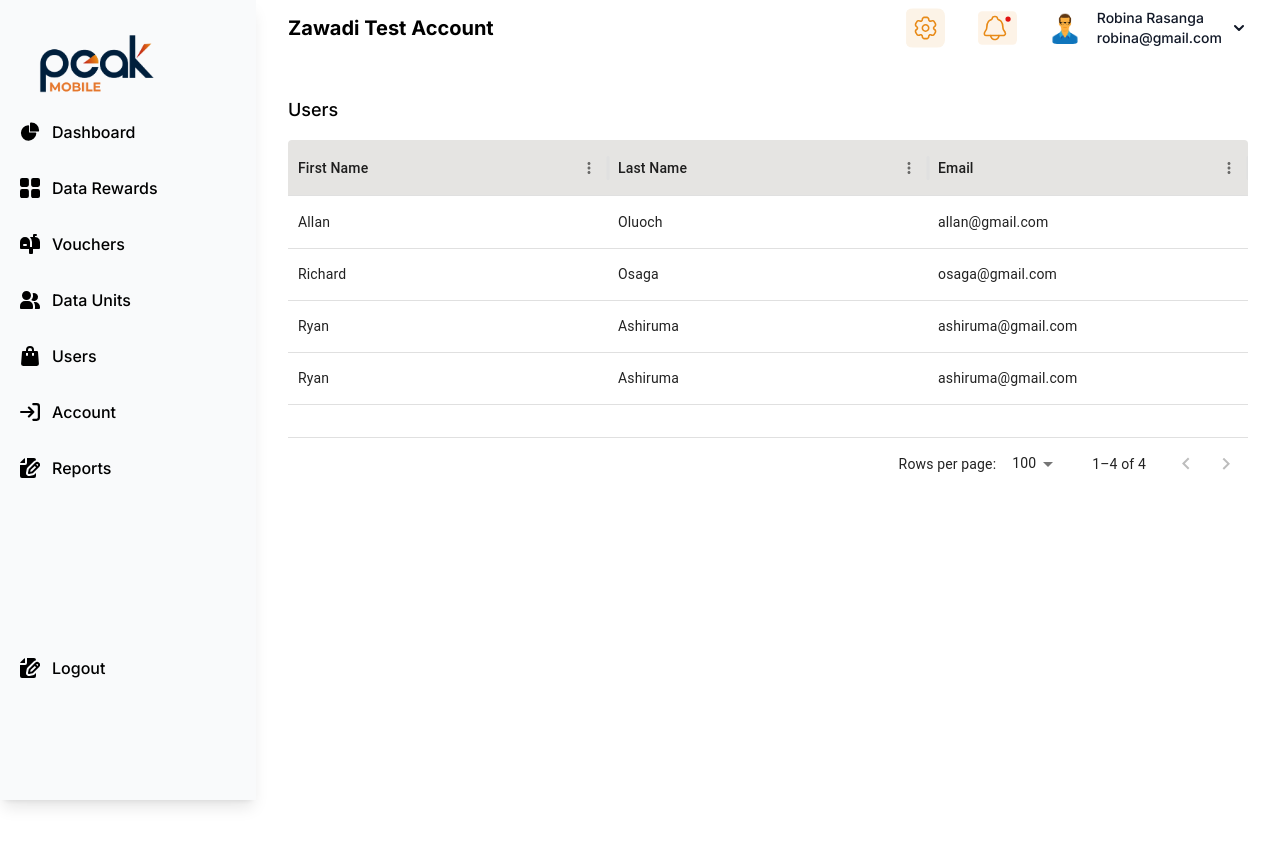
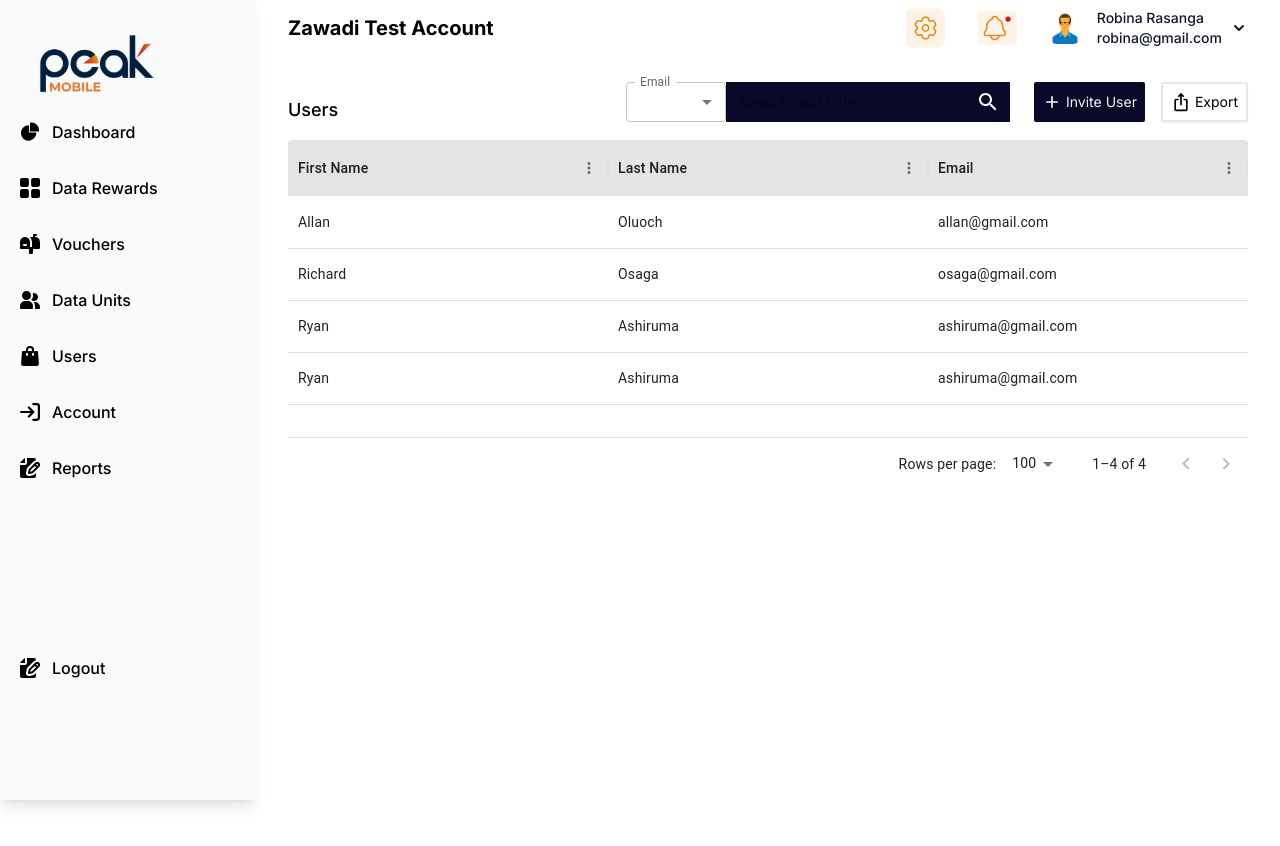
Before and after one commit to rosaga/PML_Frontend_V2, a Next.js app: page /apps/1/users in a window 1280 px wide. Built offline with nearby package versions, Linux system fonts and the light colour scheme.

Commit message:
create search input

```diff
--- a/package.json
+++ b/package.json
@@ -22,6 +22,8 @@
     "next": "14.2.3",
     "react": "^18",
     "react-dom": "^18",
+    "react-redux": "^9.1.2",
+    "react-select": "^5.8.0",
     "styled-components": "^6.1.11"
   },
   "devDependencies": {
--- a/src/app/apps/[appId]/users/page.tsx
+++ b/src/app/apps/[appId]/users/page.tsx
@@ -2,16 +2,19 @@
 import React from "react";
 import Box from "@mui/material/Box";
 import { DataGrid, GridRowsProp, GridColDef } from "@mui/x-data-grid";
-import {
-  FormControl,
-  InputAdornment,
-  TextField,
-  createStyles,
-  makeStyles,
-} from "@material-ui/core";
-import SearchIcon from "@material-ui/icons/Search";
+import Button from "@mui/material/Button";
+import IosShareIcon from "@mui/icons-material/IosShare";
+import PeakButton from "../../../../components/button/button";
+import AddIcon from '@mui/icons-material/Add';
+import PeakSearch from "../../../../components/search/search"
 
 const Users = () => {
+  const filterOptions = [
+    { value: 'eq__external_id', label: 'Email' },
+    { value: 'ilike__first_name', label: 'First Name' },
+    { value: 'ilike__last_name', label: 'Last Name' },
+];
+
   const rows: GridRowsProp = [
     {
       id: 1,
@@ -56,13 +59,25 @@ const Users = () => {
   //     if (event.key === 'Enter') {
   //     handleClick(event);
   // }};
+  const selectedFilter = "Email"
+    const searchInput = "sid@gmail.com"
 
   return (
     <div className="p-4 sm:ml-64 h-screen ">
       <div className="flex flex-col h-full">
         <div className="flex flex-col">
           <div className="p-4">
-            <p className="mt-4 font-medium text-lg">Users</p>
+            <div className="flex items-center justify-between">
+              <p className="mt-4 font-medium text-lg">Users</p>
+              <div className="ml-auto flex space-x-4">
+              <PeakSearch
+              filterOptions={filterOptions}
+              selectedFilter={selectedFilter}
+              />
+              <PeakButton buttonText="Invite User" icon={AddIcon} className="bg-[#090A29] text-gray-100 text-sm rounded-[2px] px-2 shadow-sm outline-none"/>
+              <PeakButton buttonText="Export" icon={IosShareIcon} className="rounded-[2px] border-2 text-sm px-2 py-1 shadow-sm outline-none"/>
+              </div>
+            </div>
 
             <div className="mt-4">
               <div style={{ height: 350, width: "100%" }}>
--- /dev/null
+++ b/src/components/button/button.jsx
@@ -0,0 +1,17 @@
+import React from 'react';
+import IosShareIcon from "@mui/icons-material/IosShare";
+
+function PeakButton({ buttonText, icon: Icon, className}) {
+    return (
+        <button
+            type="submit"
+            className={`flex items-center space-x-1 ${className}`}
+        >
+        {Icon && <Icon style={{ width: '20px', height: '20px' }} />}
+
+            <p>{buttonText}</p>
+        </button>
+    );
+}
+
+export default PeakButton;
--- /dev/null
+++ b/src/components/search/search.jsx
@@ -0,0 +1,95 @@
+"use client";  // Mark this component as a Client Component
+
+import React, { useState } from 'react';
+import { Select, MenuItem, FormControl, InputLabel, OutlinedInput, InputAdornment, IconButton, Box } from '@mui/material';
+import SearchIcon from '@mui/icons-material/Search';
+import ClearIcon from '@mui/icons-material/Clear';
+import { useDispatch } from 'react-redux';
+// import { setValue, setSearchParam } from '../path/to/your/actions';
+
+const PeakSearch = ({ filterOptions, selectedFilter }) => {
+    const [inputValue, setInputValue] = useState('');
+    const [filter, setFilter] = useState(selectedFilter);
+    // const dispatch = useDispatch();
+
+    const handleSelectChange = (event) => {
+        const selectedOption = event.target.value;
+        setFilter(selectedOption);
+        // dispatch(setValue(selectedOption));
+    };
+
+    const handleClearClick = () => {
+        setInputValue("");
+        dispatch(setSearchParam(""));
+        // dispatch(setValue(""));
+    };
+
+    const handleKeyDown = (event) => {
+        if (event.key === 'Enter') {
+            handleClick(event);
+        }
+    };
+
+    const handleChange = (event) => {
+        setInputValue(event.target.value);
+    };
+
+    const handleClick = (event) => {
+        event.preventDefault();
+        // Add your search logic here
+        console.log('Search clicked');
+    };
+
+    return (
+        <Box display="flex" alignItems="center">
+            <FormControl variant="outlined" size="small" sx={{ width: '100px', borderRadius: 0 }}>
+                <InputLabel id="filter-label">Email</InputLabel>
+                <Select
+                    labelId="filter-label"
+                    value={filter}
+                    onChange={handleSelectChange}
+                    label="Email"
+                    placeholder='Email'
+                >
+                    {filterOptions.map(option => (
+                        <MenuItem key={option.value} value={option.value}>
+                            {option.label}
+                        </MenuItem>
+                    ))}
+                </Select>
+
+            </FormControl>
+            <FormControl variant="outlined" size="small" sx={{ flexGrow: 1 ,marginRight: '8px', backgroundColor: '#090A29', color: 'white'}}>
+                <OutlinedInput
+                    value={inputValue}
+                    onChange={handleChange}
+                    onKeyDown={handleKeyDown}
+                    placeholder="Search and Filter"
+                    endAdornment={
+                        <InputAdornment position="end">
+                            <IconButton
+                                aria-label="search"
+                                onClick={handleClick}
+                                edge="end"
+                            >
+                                <SearchIcon style={{ color: 'white' }}/>
+                            </IconButton>
+                            {inputValue && (
+                                <IconButton
+                                    aria-label="clear"
+                                    onClick={handleClearClick}
+                                    edge="end"
+                                >
+                                    <ClearIcon />
+                                </IconButton>
+                            )}
+                        </InputAdornment>
+                    }
+                    sx={{ borderRadius: 0 }}
+                />
+            </FormControl>
+        </Box>
+    );
+};
+
+export default PeakSearch;
```
Also changed, not shown: 1 other file (tests, documents, lock files or other folders).
